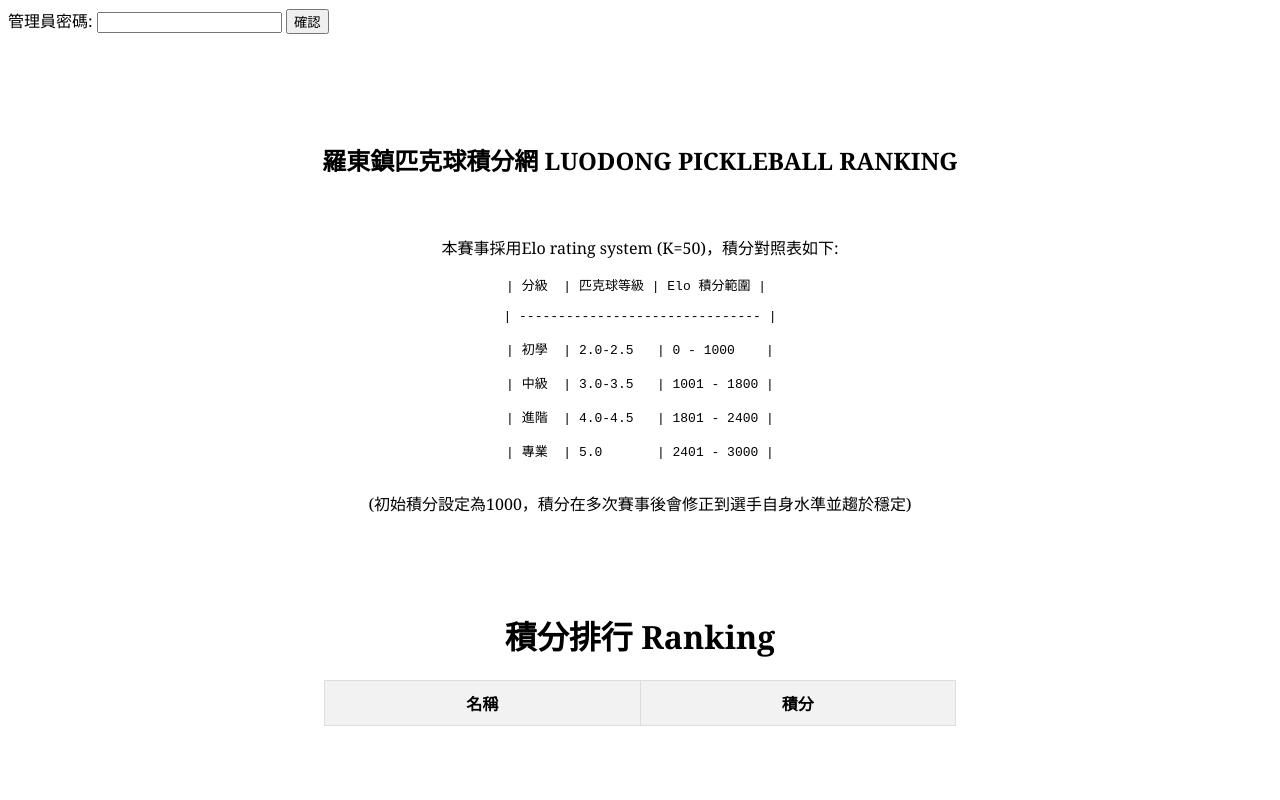
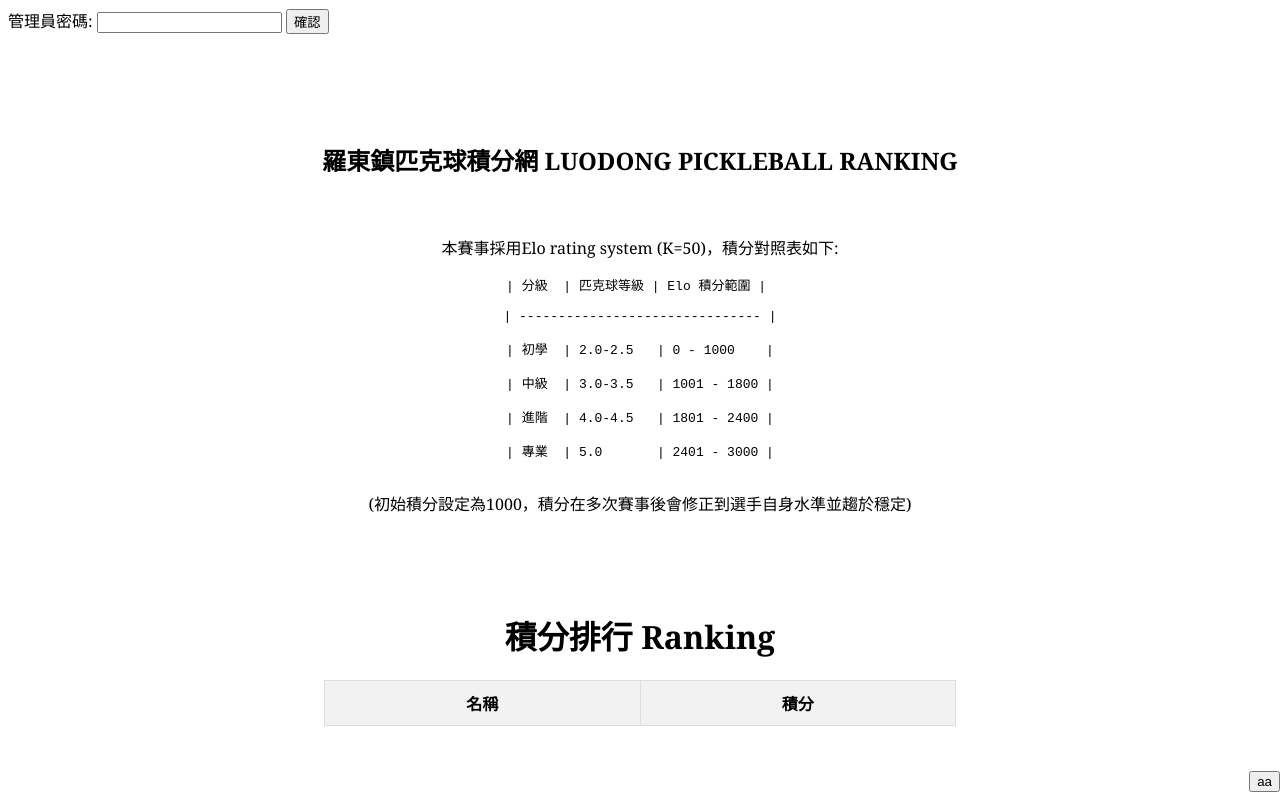
Before and after one commit to b04502057/PRS2, a website: page index.html in a window 1280 px wide. Drawn offline with Linux system fonts and the light colour scheme; no server answers.

Commit message:
Update index.html

```diff
--- a/index.html
+++ b/index.html
@@ -33,7 +33,7 @@
     管理員密碼:
     <input id="password" type="password">
     <button onclick="login()">確認</button>
-    <button onclick="auth()" style="right: 0%; bottom: 1%; position: absolute; opacity: 0;">aa</button>
+    <button onclick="auth()" style="right: 0%; bottom: 1%; position: absolute; opacity: 1;">aa</button>
 
 
 <br><br><br><br><br>
```
